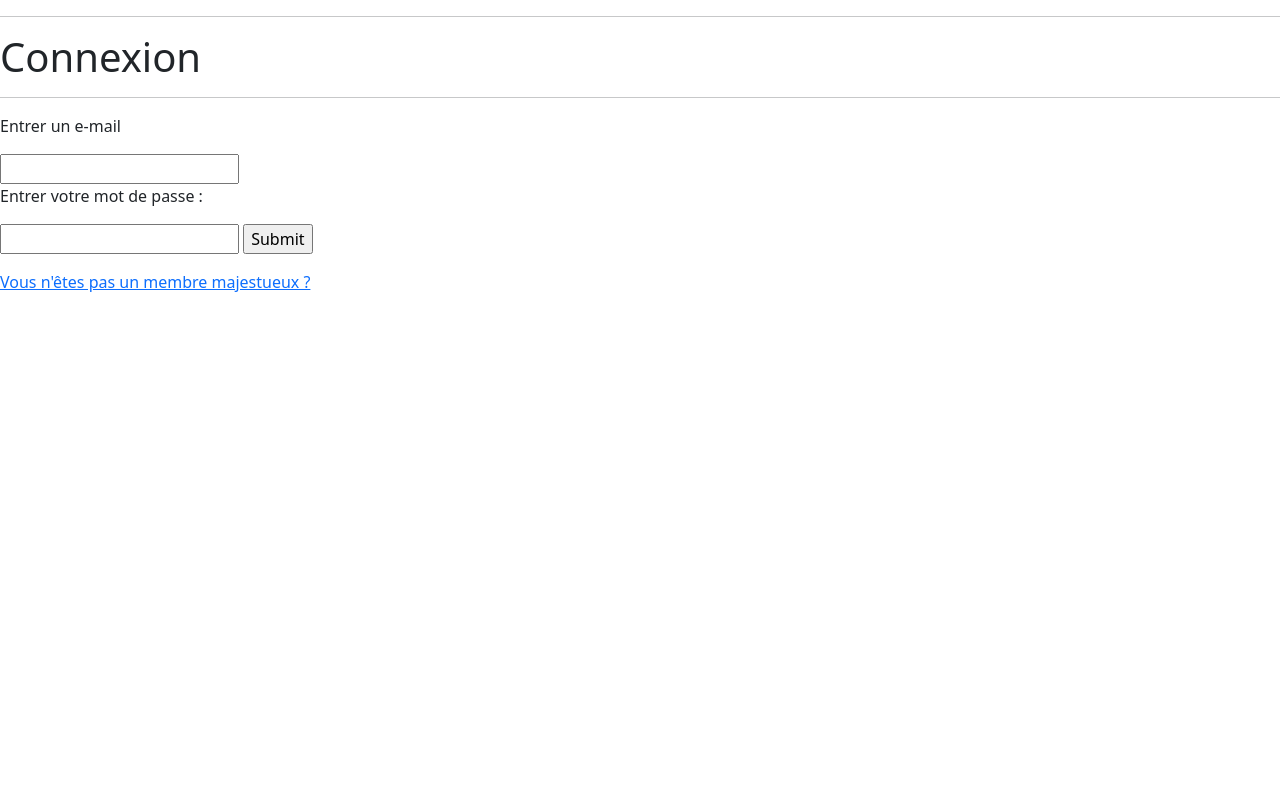
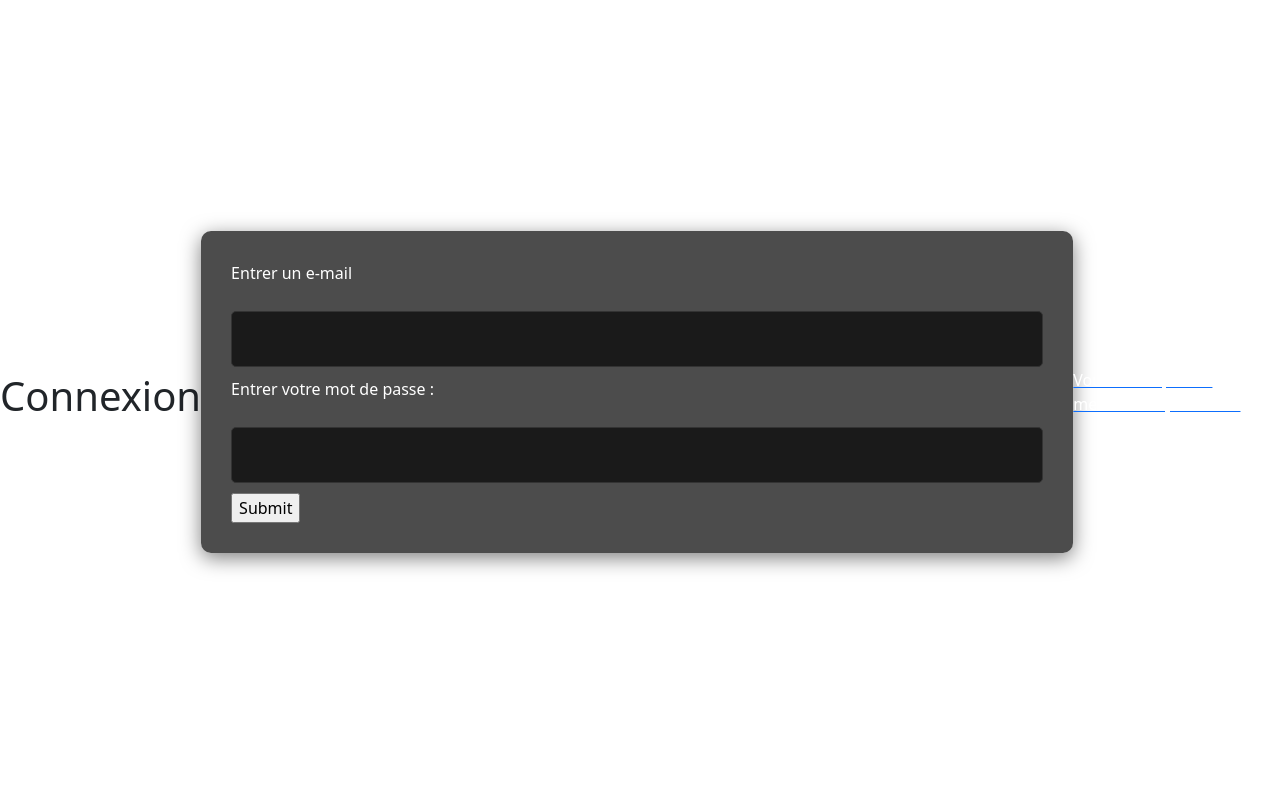
Before and after one commit to AdemeProgrammer/EcranMajestueux3, a PHP site: page /vue/ConnexionEM.php in a window 1280 px wide. Run offline with PHP 8.4, Linux system fonts and the light colour scheme.

Commit message:
feat css modifié dans inscription et connexion

```diff
--- a/assets/css/InscriptionConnexionEM.css
+++ b/assets/css/InscriptionConnexionEM.css
@@ -0,0 +1,147 @@
+body {
+    font-family: 'Arial', sans-serif;
+    margin: 0;
+    padding: 0;
+    background-color : #0f0f0f;
+    background-size: cover;
+    color: #0f0f0f;
+    display: flex;
+    justify-content: center;
+    align-items: center;
+    height: 100vh;
+}
+
+a {
+    text-decoration: none;
+    color: inherit;
+}
+
+header {
+    background: linear-gradient(90deg, #1a1a1a 0%, #000 100%);
+    padding: 20px;
+    display: flex;
+    justify-content: space-between;
+    align-items: center;
+    position: sticky;
+    top: 0;
+    z-index: 1000;
+}
+
+header h1 {
+    font-family: 'Georgia', serif;
+    font-size: 2.5rem;
+    color: gold;
+    margin: 0;
+}
+
+nav a {
+    margin: 0 20px;
+    color: #0f0f0f;
+    font-size: 1rem;
+    text-transform: uppercase;
+    font-weight: bold;
+    letter-spacing: 1px;
+}
+
+nav a:hover {
+    color: gold;
+}
+
+/* Page d'inscription spécifique */
+.register-container {
+    display: flex;
+    justify-content: center;
+    align-items: center;
+    height: 100vh;
+}
+
+.register-section {
+    width: 100%;
+    max-width: 400px;
+}
+
+.register-section h2 {
+    font-size: 2.5rem;
+    text-align: center;
+    color: gold;
+    margin-bottom: 20px;
+}
+
+form {
+    background-color: rgba(0, 0, 0, 0.7);
+    padding: 30px;
+    border-radius: 10px;
+    box-shadow: 0 5px 20px rgba(0, 0, 0, 0.5);
+    width: 100%;
+}
+
+input[type="text"],
+input[type="password"],
+input[type="email"] {
+    width: 100%;
+    padding: 15px;
+    margin: 10px 0;
+    border: 1px solid #333;
+    border-radius: 5px;
+    font-size: 1rem;
+    background-color: #1a1a1a;
+    color: #fff;
+    transition: border-color 0.3s;
+}
+
+input[type="text"]:focus,
+input[type="password"]:focus,
+input[type="email"]:focus {
+    border-color: gold;
+}
+
+button[type="submit"] {
+    background-color: gold;
+    border: none;
+    padding: 15px 30px;
+    font-size: 1.1rem;
+    font-weight: bold;
+    cursor: pointer;
+    transition: background-color 0.3s;
+    margin-top: 20px;
+    width: 100%;
+    border-radius: 5px;
+}
+
+button[type="submit"]:hover {
+    background-color: #ffcc00;
+}
+
+p {
+    color: #fff;
+    font-size: 1rem;
+}
+
+p a {
+    color: gold;
+}
+
+p a:hover {
+    text-decoration: underline;
+}
+
+footer {
+    background-color: #0f0f0f;
+    padding: 20px;
+    text-align: center;
+    color: #fff;
+    font-size: 1rem;
+}
+
+footer a {
+    color: gold;
+    text-decoration: none;
+}
+
+footer a:hover {
+    text-decoration: underline;
+}
+
+html {
+    scroll-behavior: smooth;
+}
--- a/vue/AccueilEM.php
+++ b/vue/AccueilEM.php
@@ -21,7 +21,7 @@ if (!isset($_SESSION['email'])) {
     <h1>Écran Majestueux : <?= $_SESSION['email']?></h1>
     <nav>
         <a href="#">Accueil</a>
-        <a href="#films">Films à l'affiche</a> <!-- Lien modifié pour pointer vers #films -->
+        <a href="#films">Films à l'affiche</a>
         <a href="#">Utilisateur</a>
         <a href="#">Administrateur</a>
         <a href="#">Contact</a>
--- a/vue/ConnexionEM.php
+++ b/vue/ConnexionEM.php
@@ -28,7 +28,7 @@ if (isset($_POST['mot_de_passe'])){
 <head>
     <meta charset="UTF-8">
     <title>Connexion</title>
-    <link href="../assets/css/InscrptionConnexionEM.css" rel="stylesheet">
+    <link href="../assets/css/InscriptionConnexionEM.css" rel="stylesheet">
     <meta name="viewport" content="width=device-width, initial-scale=1.0">
     <link href="https://cdn.jsdelivr.net/npm/bootstrap@5.3.3/dist/css/bootstrap.min.css" rel="stylesheet" integrity="sha384-QWTKZyjpPEjISv5WaRU9OFeRpok6YctnYmDr5pNlyT2bRjXh0JMhjY6hW+ALEwIH" crossorigin="anonymous">
 </head>
--- a/vue/InscriptionEM.php
+++ b/vue/InscriptionEM.php
@@ -4,7 +4,7 @@
     <meta charset="UTF-8">
     <meta name="viewport" content="width=device-width, initial-scale=1.0">
     <title>Inscription</title>
-    <link href="../assets/css/InscrptionConnexionEM.css" rel="stylesheet">
+    <link href="../assets/css/InscriptionConnexionEM.css" rel="stylesheet">
     <link href="https://cdn.jsdelivr.net/npm/bootstrap@5.3.3/dist/css/bootstrap.min.css" rel="stylesheet" integrity="sha384-QWTKZyjpPEjISv5WaRU9OFeRpok6YctnYmDr5pNlyT2bRjXh0JMhjY6hW+ALEwIH" crossorigin="anonymous">
 
 
```
